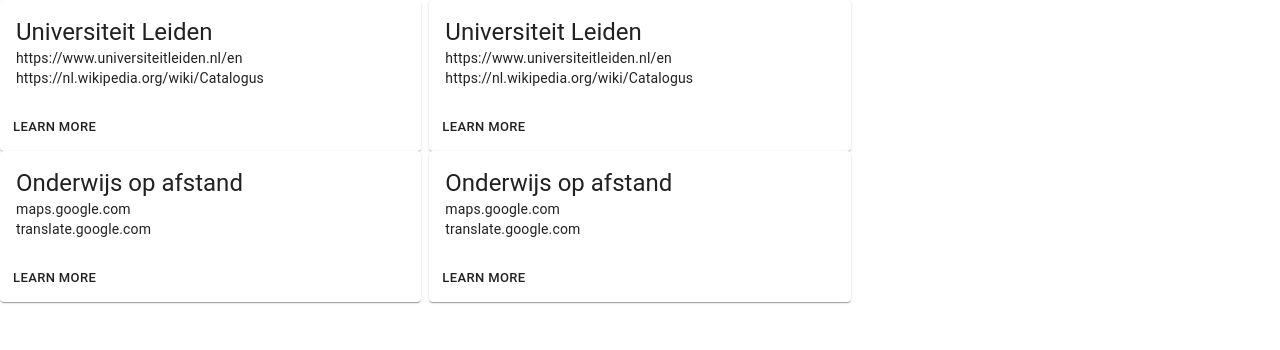
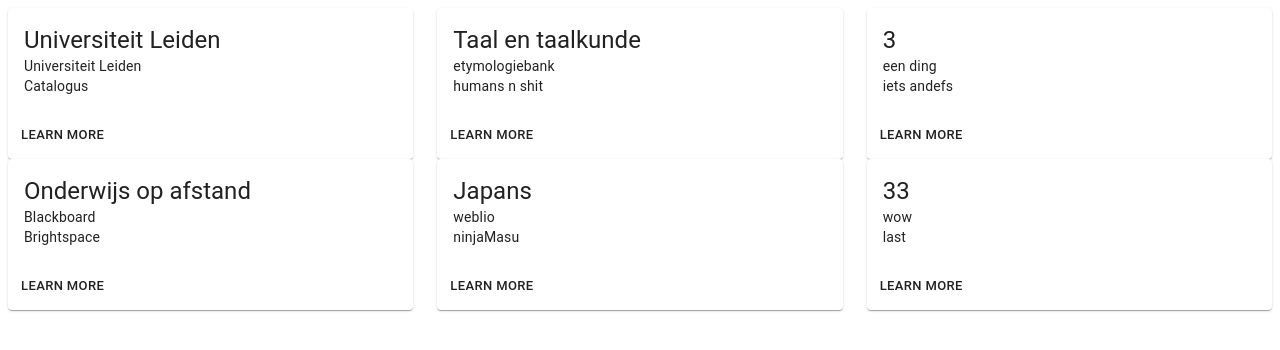
Before and after one commit to Djimovanberlo/homepage, a React (Create React App) app: page / in a window 1280 px wide. Shown: the top 350 px of the page. Built offline with nearby package versions, Linux system fonts and the light colour scheme.

Commit message:
dynamic cardsData displayed

```diff
--- a/src/App.js
+++ b/src/App.js
@@ -4,7 +4,7 @@
 import { makeStyles } from "@material-ui/core/styles";
 import Paper from "@material-ui/core/Paper";
 
-import { cardData } from "../src/data/cardData";
+import { cardData1, cardData2, cardData3 } from "../src/data/cardData";
 import CardComponent from "./components/CardComponent";
 
 // 1. kolommen, cards
@@ -26,16 +26,25 @@
 }));
 
 function App() {
-  console.log(cardData);
-
   const classes = useStyles();
 
   return (
     <div className={classes.root}>
       <Grid container spacing={3}>
         <Grid item md={4} color="red" height="140" width="100">
-          <Grid container spacing={2}>
-            {cardData.map((card) => {
+          {cardData1.map((card) => {
+            return (
+              <CardComponent
+                md={4}
+                key={card.id}
+                title={card.title}
+                links={card.links}
+              />
+            );
+          })}
+        </Grid>
+        <Grid item md={4} color="red" height="140" width="100">
+          {cardData2.map((card) => {
             return (
               <CardComponent
                 key={card.id}
@@ -45,12 +54,11 @@
             );
           })}
         </Grid>
-        </Grid>
         <Grid item md={4} color="red" height="140" width="100">
-          <Grid container spacing={2}>
-            {cardData.map((card) => {
+          {cardData3.map((card) => {
             return (
               <CardComponent
+                md={4}
                 key={card.id}
                 title={card.title}
                 links={card.links}
@@ -59,7 +67,6 @@
           })}
         </Grid>
       </Grid>
-      </Grid>
     </div>
   );
 }
--- a/src/components/CardComponent.js
+++ b/src/components/CardComponent.js
@@ -5,6 +5,7 @@
 import CardContent from "@material-ui/core/CardContent";
 import Button from "@material-ui/core/Button";
 import Typography from "@material-ui/core/Typography";
+import Link from "@material-ui/core/Link";
 
 import { cardStyles } from "../styles";
 
@@ -12,6 +13,8 @@
   const useStyles = makeStyles(cardStyles);
   const classes = useStyles();
   const { title, links } = props;
+
+  // console.log(links);
 
   return (
     <Card className={classes.root}>
@@ -21,9 +24,17 @@
         </Typography>
 
         {links.map((singleLink) => {
+          // console.log("SINGLELINK", singleLink);
           return (
             <Typography variant="body2" component="p" key={singleLink.id}>
-              {singleLink.link}
+              <Link
+                href={singleLink.link}
+                target="_blank"
+                // onClick={preventDefault()}
+                color="inherit"
+              >
+                {singleLink.name}
+              </Link>
             </Typography>
           );
         })}
--- a/src/data/cardData.js
+++ b/src/data/cardData.js
@@ -1,6 +1,13 @@
-import { uniLeidenArray, onderwAfstandArray } from "./linkData";
+import {
+  uniLeidenArray,
+  onderwAfstandArray,
+  taalkundeArray,
+  japansArray,
+  array3_1,
+  array3_2,
+} from "./linkData";
 
-export const cardData = [
+export const cardData1 = [
   {
     id: 1,
     title: "Universiteit Leiden",
@@ -8,3 +15,21 @@
   },
   { id: 2, title: "Onderwijs op afstand", links: onderwAfstandArray },
 ];
+
+export const cardData2 = [
+  {
+    id: 1,
+    title: "Taal en taalkunde",
+    links: taalkundeArray,
+  },
+  { id: 3, title: "Japans", links: japansArray },
+];
+
+export const cardData3 = [
+  {
+    id: 1,
+    title: "3",
+    links: array3_1,
+  },
+  { id: 3, title: "33", links: array3_2 },
+];
--- a/src/data/linkData.js
+++ b/src/data/linkData.js
@@ -11,3 +11,23 @@
   { id: 1, name: "Blackboard", link: "maps.google.com" },
   { id: 2, name: "Brightspace", link: "translate.google.com" },
 ];
+
+export const taalkundeArray = [
+  { id: 1, name: "etymologiebank", link: "wikipedia.org" },
+  { id: 2, name: "humans n shit", link: "wikipedia.org" },
+];
+
+export const japansArray = [
+  { id: 1, name: "weblio", link: "wikipedia.org" },
+  { id: 2, name: "ninjaMasu", link: "wikipedia.org" },
+];
+
+export const array3_1 = [
+  { id: 1, name: "een ding", link: "wikipedia.org" },
+  { id: 2, name: "iets andefs", link: "wikipedia.org" },
+];
+
+export const array3_2 = [
+  { id: 1, name: "wow", link: "wikipedia.org" },
+  { id: 2, name: "last", link: "wikipedia.org" },
+];
```
Lines whose indentation alone changed are shown as unchanged.
